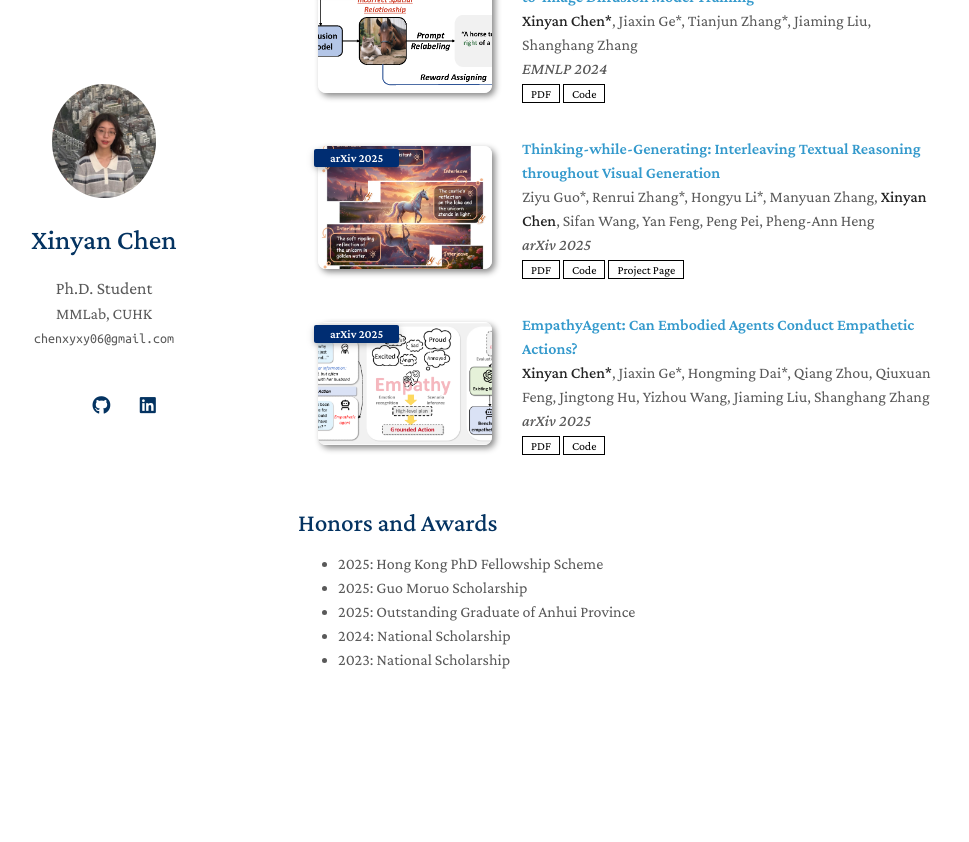
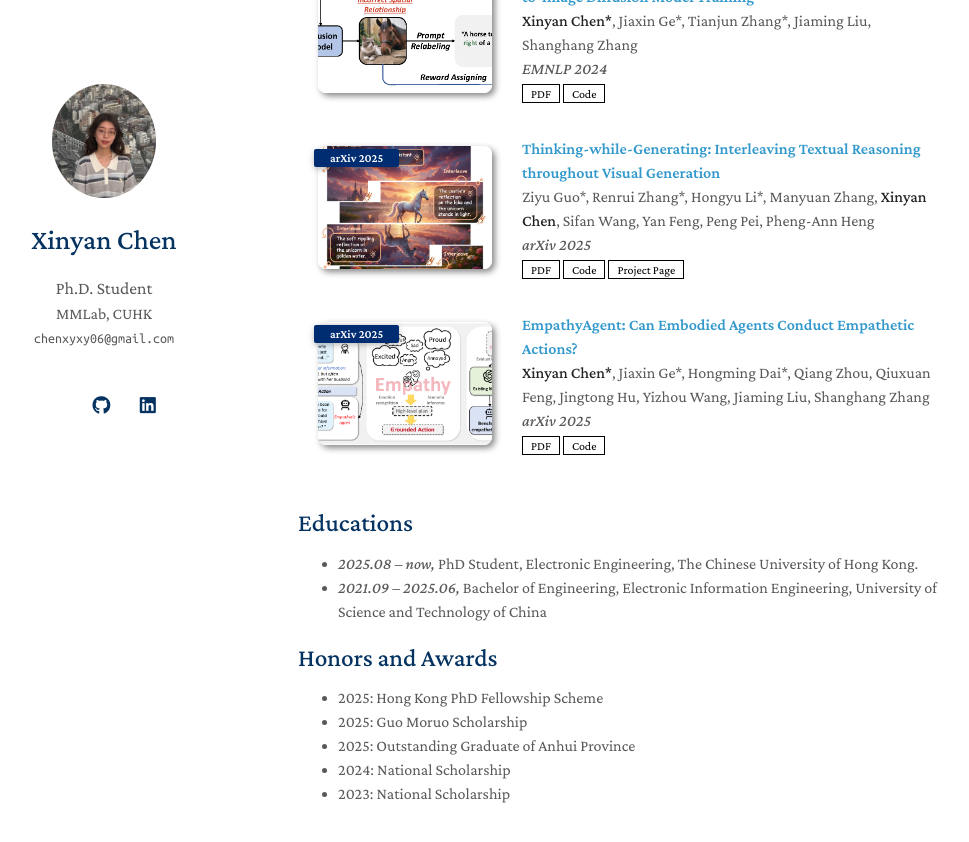
Before and after one commit to xinyan-cxy/xinyan-cxy.github.io, a Jekyll site: the page built from index.md, in a window 1280 px wide and 900 px high, scrolled down 1183 px. Shown: the top 842 px of the window, without its empty margins (172-1141 px from the left). Built offline with Jekyll 4.4.1, drawn with Linux system fonts in a browser that asks for light colours; a style sheet for code colours, icons or effects is not loaded; our own code applies the rules of GitHub Pages for plain Markdown files; before the commit the page ends 1949 px from its top, so only the background shows below that; part of the change alters nothing that is shown; some of the changed text lies outside the part shown.

Commit message:
Update education

```diff
--- a/_config.yml
+++ b/_config.yml
@@ -20,8 +20,8 @@ linkedin: https://www.linkedin.com/in/xinyan-chen-b79678338/
 # Images (e.g., your profile picture and your website's favicon)
 # "favicon" and "favicon_dark" are used for the light and dark modes, respectively.
 avatar: ./assets/img/photo2.jpg
-favicon: ./assets/img/favicon1.png
-favicon_dark: ./assets/img/favicon1-dark.png
+favicon: ./assets/img/favicon/favicon.ico
+favicon_dark: ./assets/img/favicon_dark/favicon.ico
 
 # Footnote
 # You may use the option to disable the footnote, "Powered by Jekyll and Minimal Light theme."
--- a/index.md
+++ b/index.md
@@ -4,7 +4,7 @@ layout: homepage
 
 ## About Me
 
-I’m a first-year Ph.D. student in [Multimedia Lab (MMLab)](https://mmlab.ie.cuhk.edu.hk/), [CUHK](https://www.cuhk.edu.hk/english/index.html), supervised by Prof. [Hongsheng Li](https://www.ee.cuhk.edu.hk/~hsli/). Before that, I received my B.E. degree from the [University of Science and Technology of China](https://www.ustc.edu.cn/).
+I’m a first-year Ph.D. student in [Multimedia Lab (MMLab)](https://mmlab.ie.cuhk.edu.hk/), [CUHK](https://www.cuhk.edu.hk/english/index.html), supervised by Prof. [Hongsheng Li](https://www.ee.cuhk.edu.hk/~hsli/). Before that, I received my B.E. degree from the [University of Science and Technology of China (USTC)](https://www.ustc.edu.cn/).
 
 My research interests focus on multimodal reasoning, including the understanding and generation of multimodal models.
 
@@ -18,6 +18,11 @@ My research interests focus on multimodal reasoning, including the understanding
 
 {% include_relative _includes/publications.md %}
 
+## Educations
+
+- *2025.08 – now,* PhD Student, Electronic Engineering, The Chinese University of Hong Kong.
+- *2021.09 – 2025.06,* Bachelor of Engineering, Electronic Information Engineering, University of Science and Technology of China
+
 ## Honors and Awards
 
 - 2025: Hong Kong PhD Fellowship Scheme
```
Also changed, not shown: assets/img/favicon/android-chrome-192x192.png (added), assets/img/favicon/android-chrome-512x512.png (added), assets/img/favicon/apple-touch-icon.png (added), assets/img/favicon/favicon-16x16.png (added), assets/img/favicon/favicon-32x32.png (added), assets/img/favicon/favicon.ico (added), assets/img/favicon/site.webmanifest (added), assets/img/favicon1-dark.png (deleted), assets/img/favicon1.png (deleted), assets/img/favincon_dark/android-chrome-192x192.png (added), assets/img/favincon_dark/android-chrome-512x512.png (added), assets/img/favincon_dark/apple-touch-icon.png (added), assets/img/favincon_dark/favicon-16x16.png (added), assets/img/favincon_dark/favicon-32x32.png (added), 4 more files.
